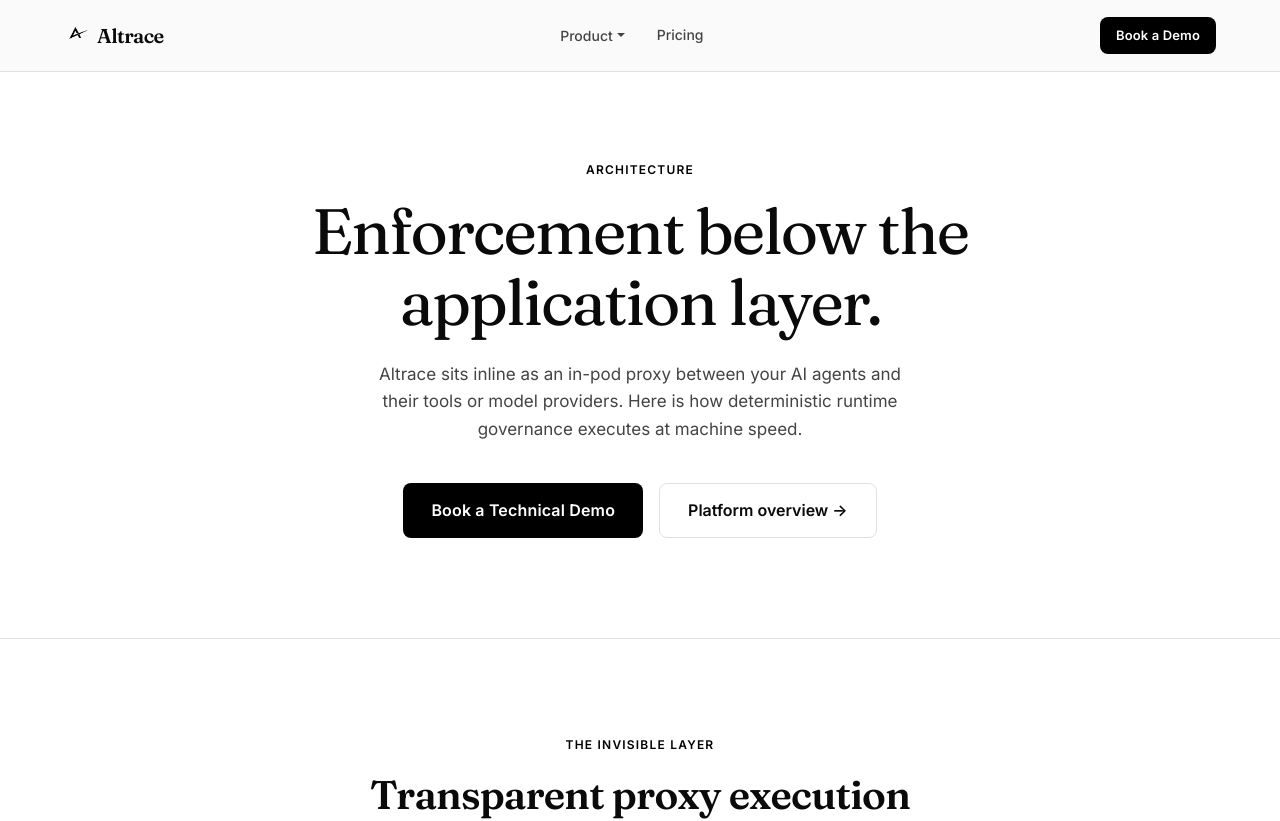
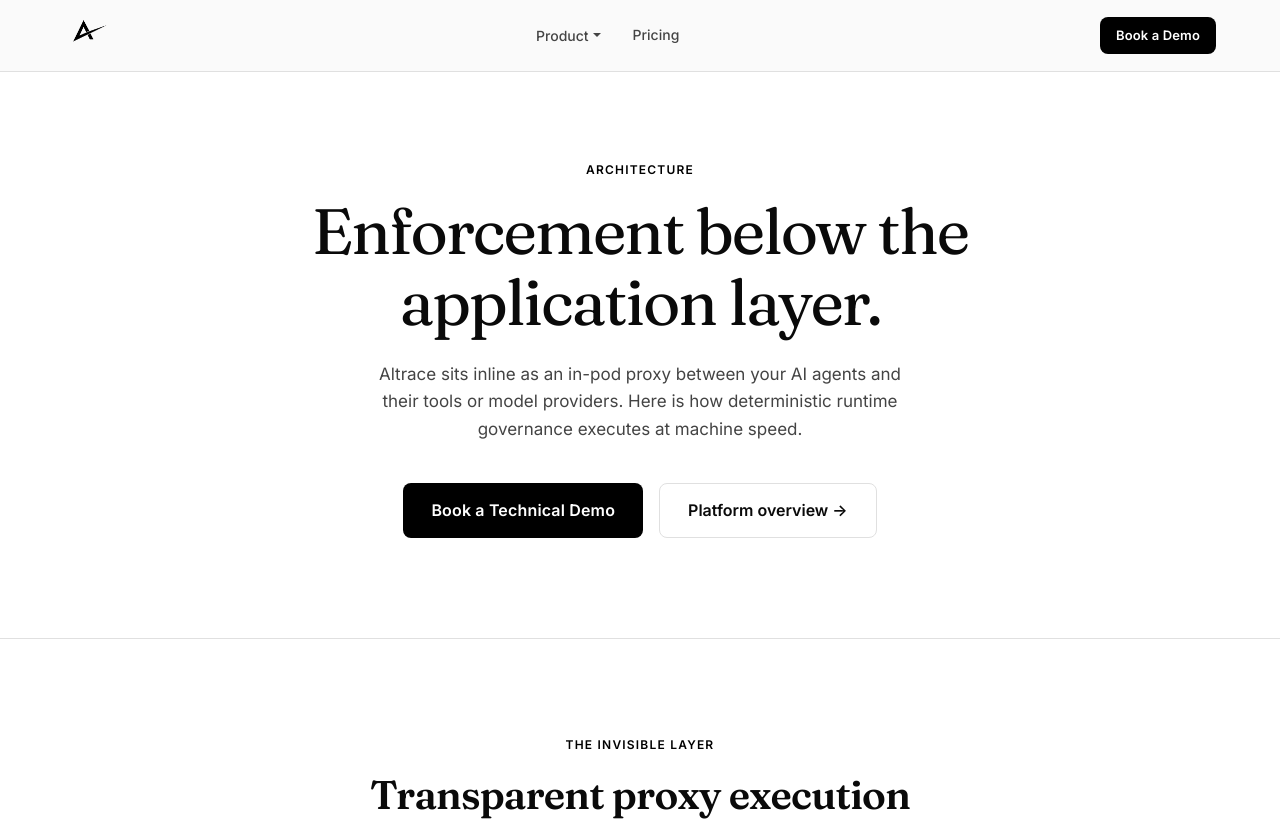
Before and after one commit to k4rthiknerella/altrace-web, a website: page site/how-it-works.html in a window 1280 px wide. Shown: the top 821 px of the page. Drawn offline with Linux system fonts and the light colour scheme.

Commit message:
Update logo size in navigation and footer
Signed-off-by: Muth-49 <54488509+Muth-49@users.noreply.github.com>

```diff
--- a/site/how-it-works.html
+++ b/site/how-it-works.html
@@ -27,8 +27,8 @@
   <nav class="nav">
     <div class="nav-inner">
       <a href="index.html" class="nav-logo" style="display: flex; align-items: center; gap: 8px; text-decoration: none;">
-        <img src="assets/logo.png" alt="Altrace Logo" style="height: 26px; width: auto; object-fit: contain;">
-        <span style="font-weight: 600; color: var(--text-primary); font-family: var(--font-heading);">Altrace</span>
+        <img src="assets/logo.png" alt="Altrace Logo" style="height: 45px; width: auto; object-fit: contain;">
+        <span style="font-weight: 600; color: var(--text-primary); font-family: var(--font-heading);"></span>
       </a>
       <div class="nav-links">
         <div class="nav-dropdown">
@@ -224,8 +224,8 @@
       <div class="footer-grid">
         <div class="footer-brand">
           <a href="index.html" class="nav-logo" style="display: flex; align-items: center; gap: 8px; text-decoration: none; margin-bottom: 12px;">
-            <img src="assets/logo.png" alt="Altrace Logo" style="height: 24px; width: auto; object-fit: contain;">
-            <span style="font-weight: 600; color: var(--text-primary); font-family: var(--font-heading);">Altrace</span>
+            <img src="assets/logo.png" alt="Altrace Logo" style="height: 30px; width: auto; object-fit: contain;">
+            <span style="font-weight: 600; color: var(--text-primary); font-family: var(--font-heading);"></span>
           </a>
           <p>Deterministic runtime governance for AI agents.</p>
         </div>
```
